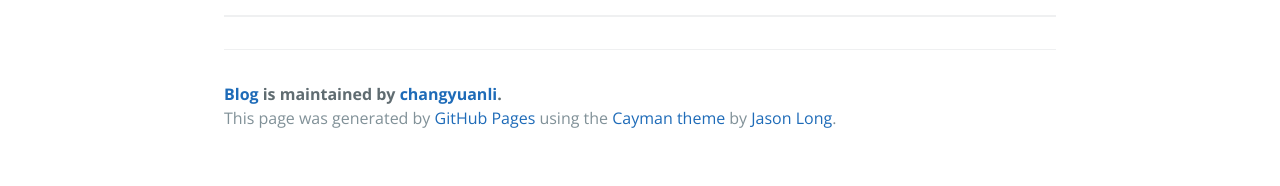
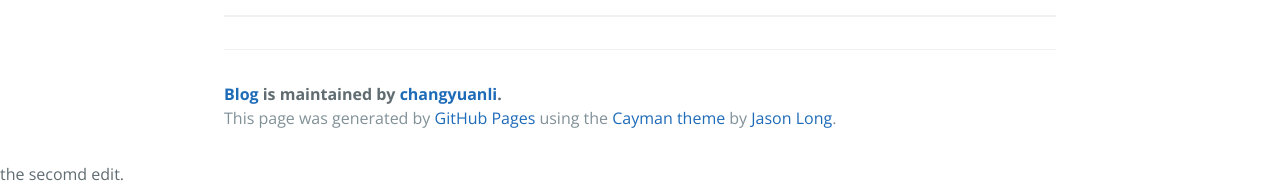
Before and after one commit to changyuanli/blog, a plain HTML site: page index.html in a window 1280 px wide. Shown: the part 794-980 px from the top of the page. Before the commit the page ends 956 px from the top, so only its background shows below. Drawn offline with nearby package versions, Linux system fonts and the light colour scheme.

Commit message:
the secomd edit
the secomd edit

```diff
--- a/index.html
+++ b/index.html
@@ -35,7 +35,9 @@
       </footer>
 
     </section>
-
+<div>
+  the secomd edit.
+</div>
 
   </body>
 </html>
```
